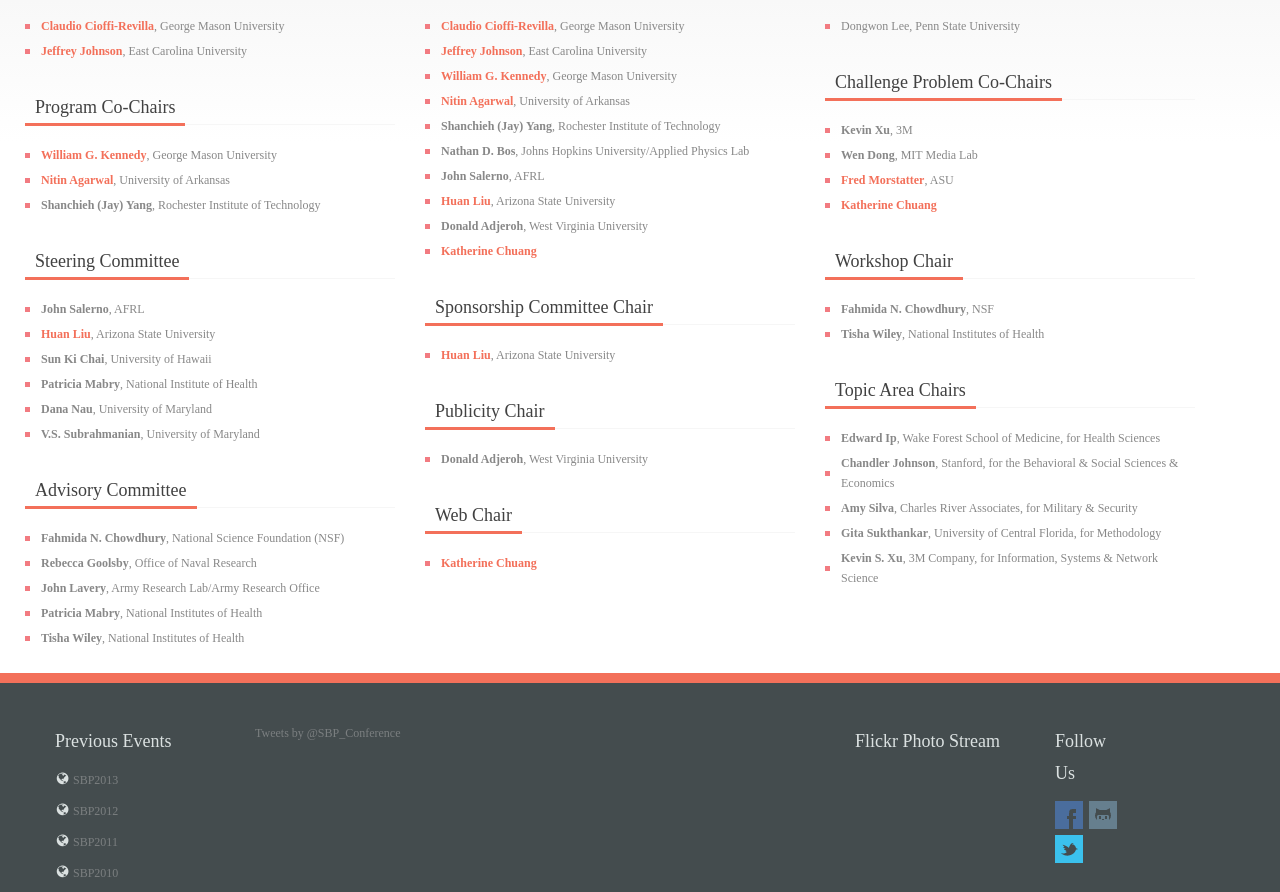
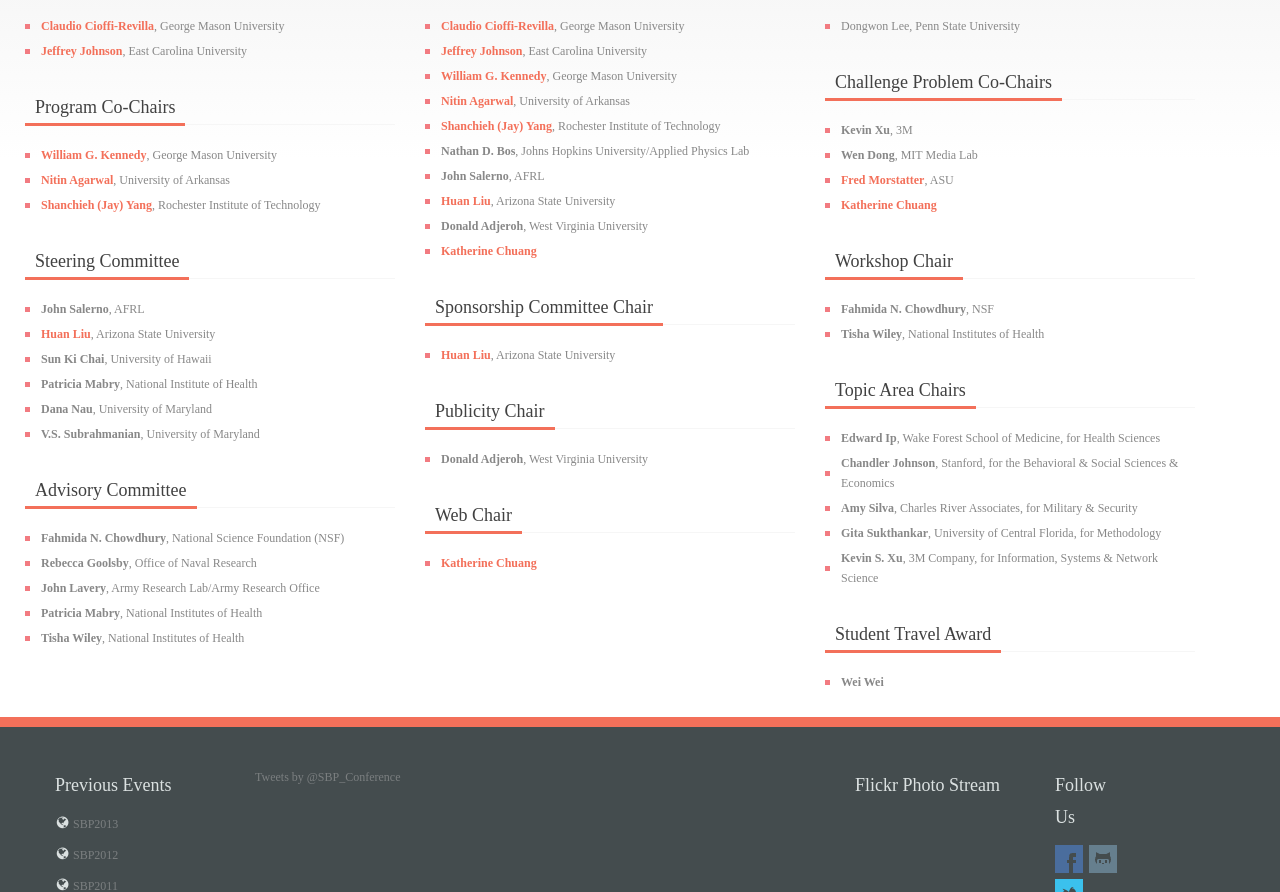
Before and after one commit to sbp-conference/sbp-conference.github.io, a plain HTML site: page committee/index.html in a window 1280 px wide. Shown: the part 412-1304 px from the top of the page. Drawn offline with Linux system fonts and the light colour scheme; a web font is replaced by a local one.

Commit message:
update committee bio links

```diff
--- a/committee/index.html
+++ b/committee/index.html
@@ -163,8 +163,8 @@
                 </div>
                 <ul class="square_list">
                     <li><b><a href="http://www.css.gmu.edu/node/8?q=node/12">William G. Kennedy</a></b>, George Mason University</li>
-                    <li><b><a href="">Nitin Agarwal</a></b>, University of Arkansas</li>
-                    <li><b>Shanchieh (Jay) Yang</b>, Rochester Institute of Technology</li>
+                    <li><b><a href="http://ualr.edu/nxagarwal/">Nitin Agarwal</a></b>, University of Arkansas</li>
+                    <li><b><a href="http://www.ce.rit.edu/people/yang/">Shanchieh (Jay) Yang</a></b>, Rochester Institute of Technology</li>
                 </ul>
 
                 <div class="title">
@@ -200,8 +200,8 @@
                     <li><a href="http://www.css.gmu.edu/?q=node/16"><b>Claudio Cioffi-Revilla</b></a>, George Mason University</li>
                     <li><b><a href="http://www.ecu.edu/cs-cas/soci/jeffrey-johnson.cfm">Jeffrey Johnson</a></b>, East Carolina University</li>
                     <li><b><a href="http://www.css.gmu.edu/node/8?q=node/12">William G. Kennedy</a></b>, George Mason University</li>
-                    <li><b><a href="">Nitin Agarwal</a></b>, University of Arkansas</li>
-                    <li><b>Shanchieh (Jay) Yang</b>, Rochester Institute of Technology</li>
+                    <li><b><a href="http://ualr.edu/nxagarwal/">Nitin Agarwal</a></b>, University of Arkansas</li>
+                    <li><b><a href="http://www.ce.rit.edu/people/yang/">Shanchieh (Jay) Yang</a></b>, Rochester Institute of Technology</li>
                     <li><b>Nathan D. Bos</b>, Johns Hopkins University/Applied Physics Lab</li>
                     <li><b>John Salerno</b>, AFRL</li>
                     <li><a href="http://www.public.asu.edu/~huanliu/"><b>Huan Liu</b></a>, Arizona State University</li>
@@ -272,6 +272,13 @@
                     <li><b>Gita Sukthankar</b>, University of Central Florida, for Methodology</li>
                     <li><b>Kevin S. Xu</b>, 3M Company, for Information, Systems & Network Science</li>
                 </ul>
+
+		<div class="title">
+		    <h3>Student Travel Award</h3>
+		</div>
+		<ul class="square_list">
+		    <li><b>Wei Wei</b></li>
+		</ul>
             </div>
             </div>
             <!-- end: Row -->
```
